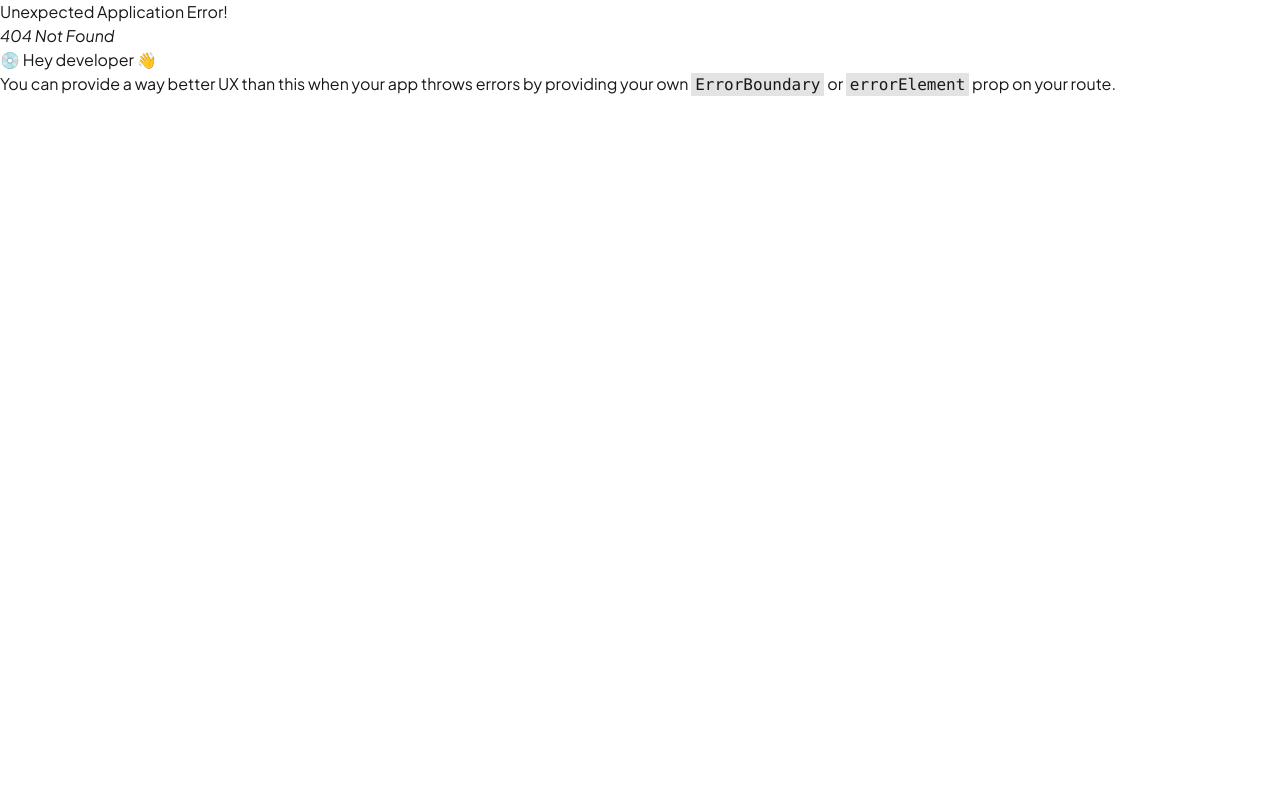
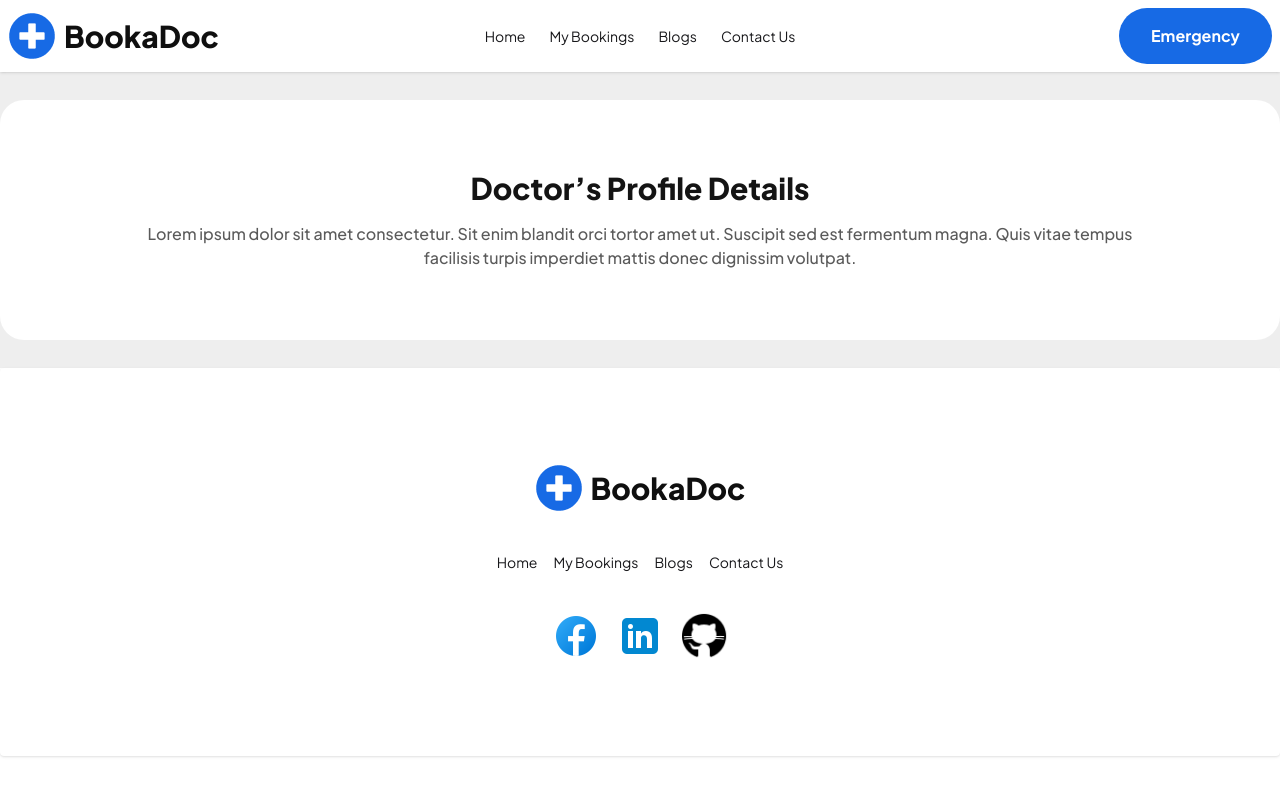
Before and after one commit to Al-Amin018555/BookaDoc, a React (Vite) app: page /doctorDetails in a window 1280 px wide. Before the commit this address had no page. Shown: the top 796 px of the page. Built offline with nearby package versions, Linux system fonts and the light colour scheme.

Commit message:
started doctor details page

```diff
--- /dev/null
+++ b/src/Pages/DoctorDetails/DoctorDetails.jsx
@@ -0,0 +1,13 @@
+const DoctorDetails = () => {
+    return (
+        <div className="py-7" >
+            <div className="text-center max-w-7xl mx-auto bg-white rounded-3xl shadow-white space-y-4 py-7 px-10 lg:px-[100px] lg:py-[70px] ">
+                <h3 className="font-extrabold text-[#141414] text-2xl lg:text-3xl">Doctor’s Profile Details</h3>
+                <p className="font-medium text-[rgba(20,20,20,0.7)]">Lorem ipsum dolor sit amet consectetur. Sit enim blandit orci tortor amet ut. Suscipit sed est fermentum magna. Quis vitae tempus <br /> facilisis turpis imperdiet mattis donec dignissim volutpat.</p>
+            </div>
+
+        </div>
+    );
+};
+
+export default DoctorDetails;
--- a/src/Root/Root.jsx
+++ b/src/Root/Root.jsx
@@ -6,7 +6,10 @@ const Root = () => {
     return (
         <div>
             <Navbar></Navbar>
-            <Outlet></Outlet>
+            <div className="bg-[#EEEEEE]">
+
+                <Outlet></Outlet>
+            </div>
             <Footer></Footer>
         </div>
     );
--- a/src/Routes/Routes.jsx
+++ b/src/Routes/Routes.jsx
@@ -1,6 +1,7 @@
 import { createBrowserRouter } from "react-router";
 import Root from "../Root/Root";
 import Home from "../Pages/Home/Home";
+import DoctorDetails from "../Pages/DoctorDetails/DoctorDetails";
 
 export const router = createBrowserRouter([
   {
@@ -12,6 +13,10 @@ export const router = createBrowserRouter([
             index: true,
             loader: () => fetch('doctorsData.json'),
             Component: Home,
+        },
+        {
+          path:'doctorDetails',
+          Component: DoctorDetails,
         }
     ],
   },
--- a/src/components/Doctor/Doctor.jsx
+++ b/src/components/Doctor/Doctor.jsx
@@ -1,3 +1,5 @@
+import { Link } from "react-router";
+
 const Doctor = ({ doctor }) => {
     console.log(doctor)
     const { image, name, education, registration_number, experience } = doctor;
@@ -24,7 +26,7 @@ const Doctor = ({ doctor }) => {
                         <p>{registration_number}</p>
                     </div>
                     <div className="card-actions">
-                        <button className="btn btn-outline btn-primary rounded-[99px] w-full">View Details</button>
+                        <Link to='doctorDetails'><button className="btn btn-outline btn-primary rounded-[99px] w-full">View Details</button></Link>
                     </div>
                 </div>
             </div>
```
Also changed, not shown: src/components/Navbar/Navbar.jsx (line endings or trailing spaces).
